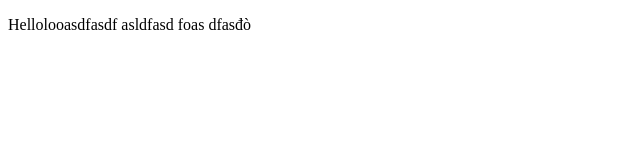
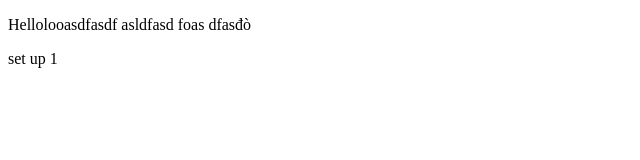
Before and after one commit to lqh1806/tets-git, a plain HTML site: page index.html in a window 1280 px wide. Shown: the full height of the page, 0-640 px from the left. Drawn offline with Linux system fonts and the light colour scheme.

Commit message:
Update index.html

```diff
--- a/index.html
+++ b/index.html
@@ -8,5 +8,7 @@
 </head>
 <body>
     <p>Hellolooasdfasdf asldfasd foas dfasđò </p>
+
+    <p> set up 1 </p>
 </body>
 </html>
```
